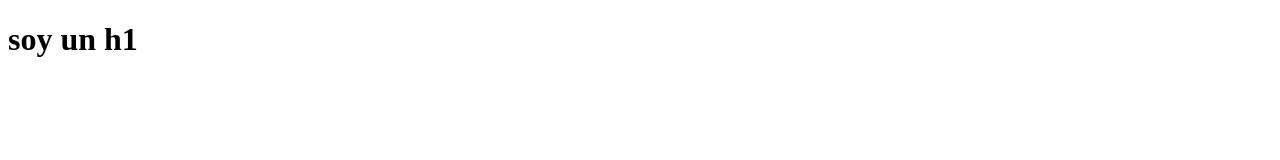
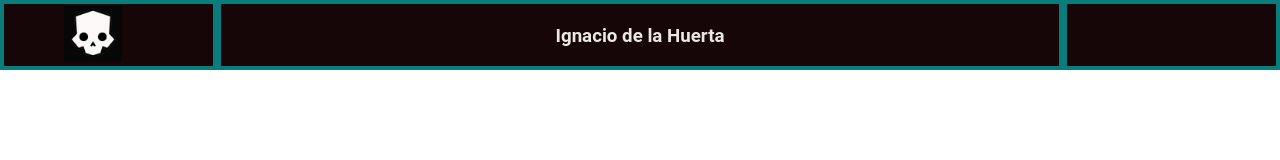
Before and after one commit to Chorkita/mi-web, a plain HTML site: page Index.html in a window 1280 px wide. Drawn offline with Linux system fonts and the light colour scheme.

Commit message:
made top bar

```diff
--- a/Index.html
+++ b/Index.html
@@ -1,10 +1,29 @@
 <!DOCTYPE html>
-<html lang="en">
+
+<html lang="es">
   <head>
     <meta charset="UTF-8" />
     <meta name="viewport" content="width=device-width, initial-scale=1.0" />
-    <title>Document</title>
+    <title>Mi Página con Caja Horizontal</title>
+    <link rel="stylesheet" href="styles.css" />
   </head>
-  <body></body>
-  <h1>soy un h1</h1>
+  <body>
+    <div class="container">
+        <div class="item logo">
+          <a href="https://www.google.com">
+            <img src="Images/Helldivers2.jpg" alt="Helldivers Image">
+          </a>
+        </div>
+        <div class="item mid"><h3>Ignacio de la Huerta</h3></div>
+        <div class="item"></div>
+
+
+      </div>
+
+      <div class="cuerpo"></div>
+
+        </p>
+      </div>
+    </div>
+  </body>
 </html>
--- a/styles.css
+++ b/styles.css
@@ -1 +1,54 @@
-asdasd
+html,
+body {
+  margin: 0;
+  width: 100%;
+  height: 100%;
+}
+
+.container {
+  width: 100%;
+  height: 70px;
+  padding: 0;
+  background: plum;
+  display: flex;
+}
+
+.item {
+  flex: 1;
+  display: flex;
+  justify-content: center;
+  align-items: center;
+  border: 4px solid rgb(9, 124, 124);
+  background: rgba(20, 4, 4, 0.979);
+}
+
+.mid {
+  flex: 4;
+  display: flex;
+  justify-content: center;
+  align-items: flex-end;
+  font-family: Oswald, Roboto, Times, serif;
+  color: rgb(235, 232, 226);
+}
+
+.logo {
+  flex: 1;
+  display: flex;
+  justify-content: center;
+  align-items: center;
+}
+
+.logo img {
+  width: 65%;
+  max-width: 90px;
+  padding: 0px;
+  background-color: #fff;
+  border: none;
+  text-align: center;
+  margin-left: center;
+  margin-right: center;
+}
+
+.cuerpo {
+  flex: 1;
+}
```
Also changed, not shown: Images/Helldivers.jpg (added), Images/Helldivers2.jpg (added).
